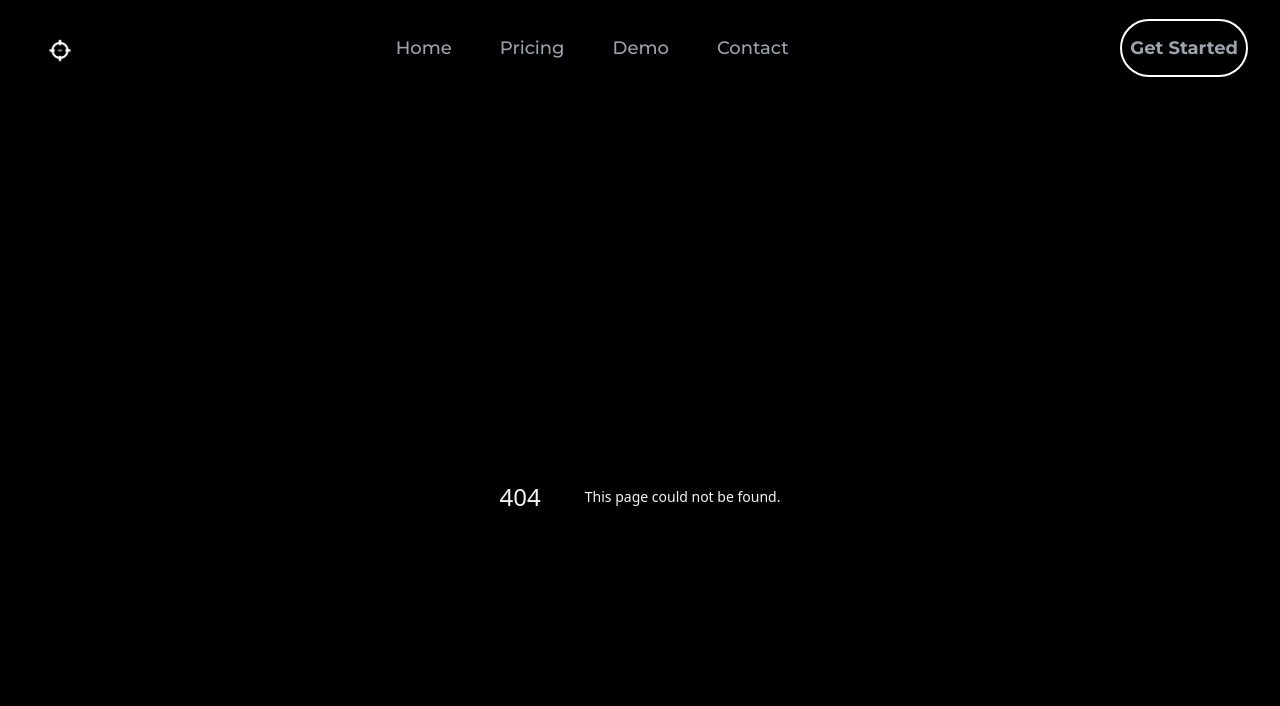
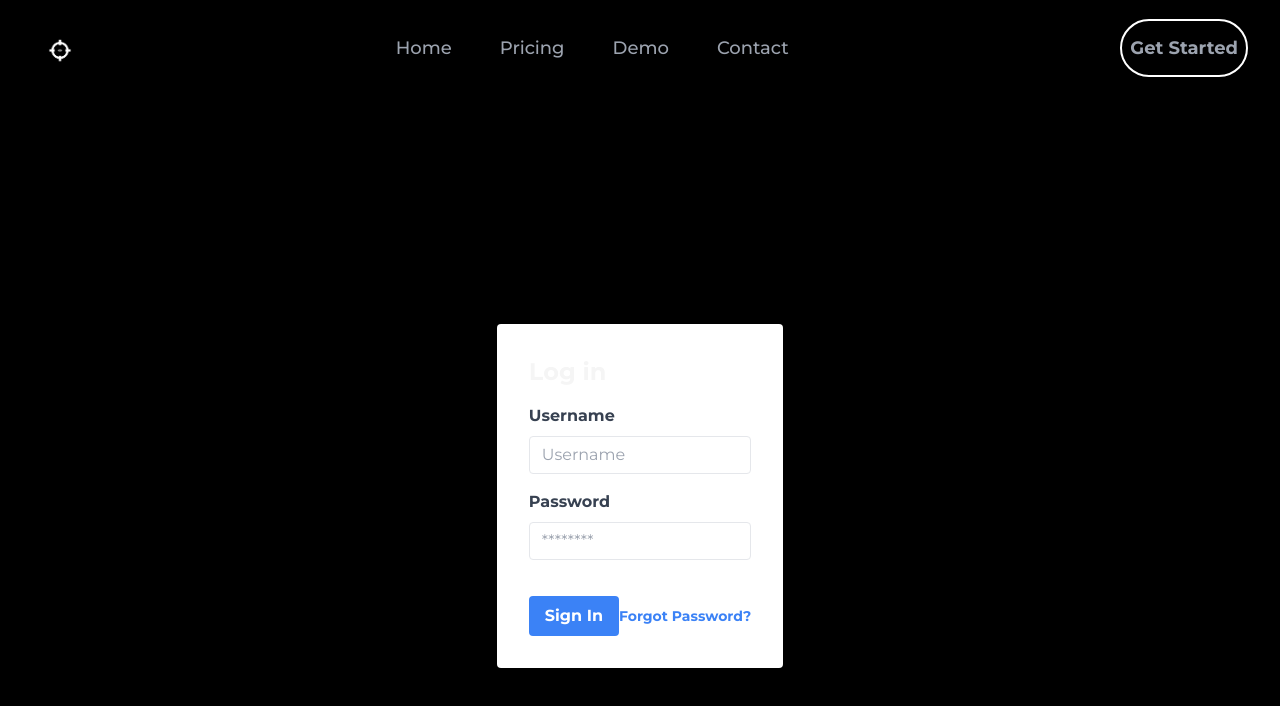
Before and after one commit to shivaay108/Frontend-content-watchdog, a Next.js app: page /getStarted in a window 1280 px wide. Before the commit this address had no page. Shown: the top 706 px of the page. Built offline with nearby package versions, Linux system fonts and the light colour scheme.

Commit message:
Added login page and animation

```diff
--- a/pages/components/Layout.js
+++ b/pages/components/Layout.js
@@ -2,7 +2,7 @@ import React from 'react'
 
 const Layout = ({children,className=""}) => {
   return (
-    <div className={`w-full h-full inline-block z-0  -mt-40 ${className}`}>
+    <div className={`w-full h-full inline-block z-0  -mt-64 ${className}`}>
       {children}
     </div>
   )
--- a/pages/components/Navbar.js
+++ b/pages/components/Navbar.js
@@ -27,7 +27,7 @@ const NavBar = () => {
       </nav>
 
 
-      <nav><CustomLink href="/" title="Get Started" className="font-bold px-2 py-4 rounded-full  border-2 border-white hover:border-black hover:bg-white hover:text-black"></CustomLink></nav>
+      <nav><CustomLink href="/getStarted" title="Get Started" className="font-bold px-2 py-4 rounded-full  border-2 border-white hover:border-black hover:bg-white hover:text-black"></CustomLink></nav>
 
     </header>
   );
--- /dev/null
+++ b/pages/getStarted.js
@@ -0,0 +1,46 @@
+import React from "react";
+
+export default function Login() {
+  return (
+    <div className="flex justify-center items-center min-h-screen">
+      <div className="bg-white p-8 rounded shadow-md">
+        <h1 className="text-2xl font-bold mb-4 font-black" >Log in</h1>
+        <form>
+          <div className="mb-4">
+            <label className="block text-gray-700 font-bold mb-2" htmlFor="username">
+              Username
+            </label>
+            <input
+              className="appearance-none border rounded w-full py-2 px-3 text-gray-700 leading-tight focus:outline-none focus:shadow-outline"
+              id="username"
+              type="text"
+              placeholder="Username"
+            />
+          </div>
+          <div className="mb-6">
+            <label className="block text-gray-700 font-bold mb-2" htmlFor="password">
+              Password
+            </label>
+            <input
+              className="appearance-none border rounded w-full py-2 px-3 text-gray-700 mb-3 leading-tight focus:outline-none focus:shadow-outline"
+              id="password"
+              type="password"
+              placeholder="********"
+            />
+          </div>
+          <div className="flex items-center justify-between">
+            <button
+              className="bg-blue-500 hover:bg-blue-700 text-white font-bold py-2 px-4 rounded focus:outline-none focus:shadow-outline"
+              type="button"
+            >
+              Sign In
+            </button>
+            <a className="inline-block align-baseline font-bold text-sm text-blue-500 hover:text-blue-800" href="#">
+              Forgot Password?
+            </a>
+          </div>
+        </form>
+      </div>
+</div>
+  )
+}
--- a/pages/index.js
+++ b/pages/index.js
@@ -11,9 +11,11 @@ export default function Home() {
       </Head>
       <main className='flex items-center text-white w-full min-h-screen'>
         <Layout>
-          <div className='text-center text-8xl'>
-            <span class='title-word title-word-1'>Content</span>
-            <span class='title-word title-word-2'>WatchDog</span>
+          <div className='text-center'>
+            <span className='title-word title-word-1 text-8xl font-bold'>Content-</span>
+            <span className='title-word title-word-2 text-8xl font-bold'>WatchDog</span>
+
+            <p className='mt-4 text-xl'>Safeguard Your Content with Content Watchdog API - Keeping NSFW in Check!</p>
           </div>
         </Layout>
       </main>
```
